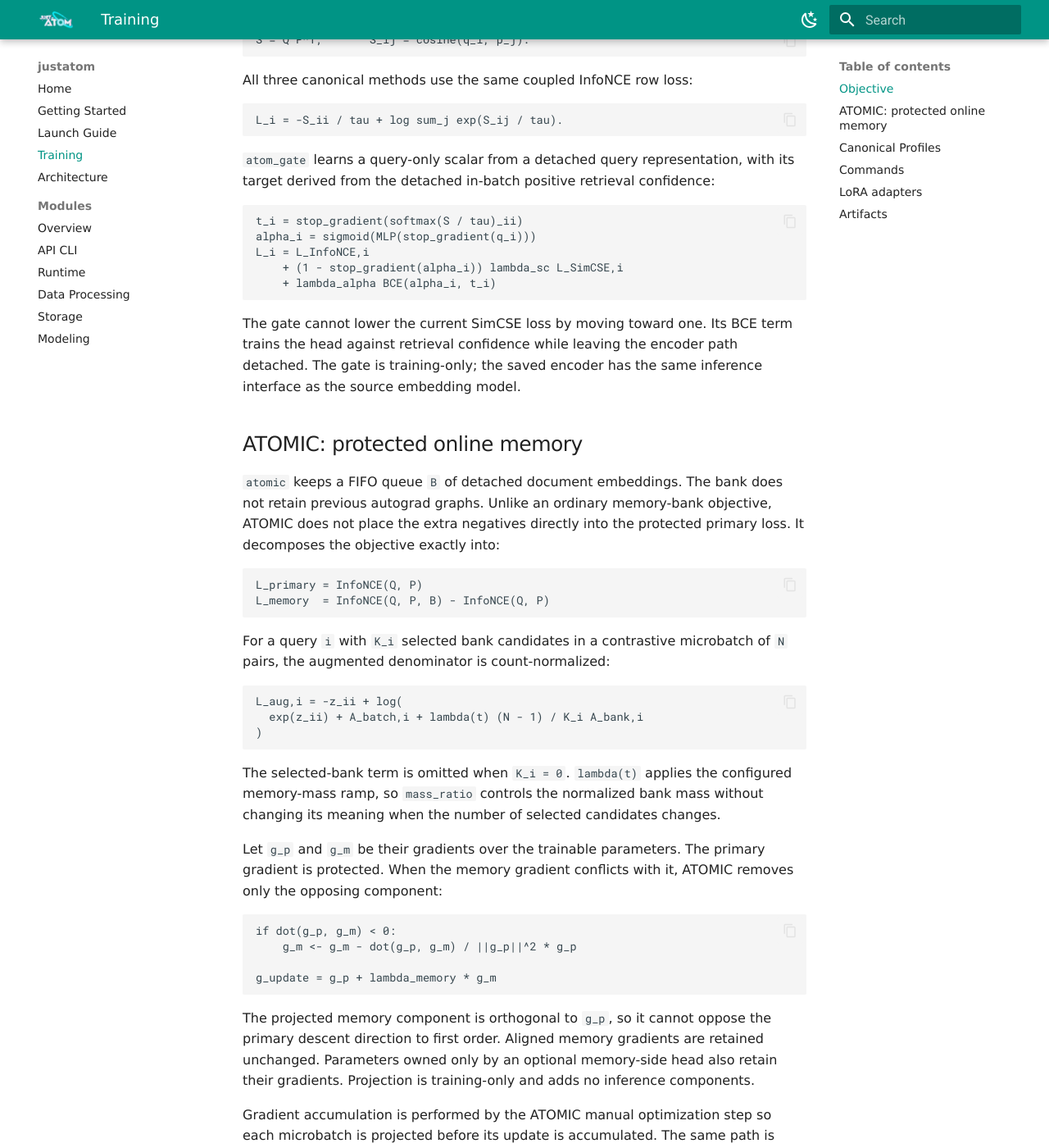
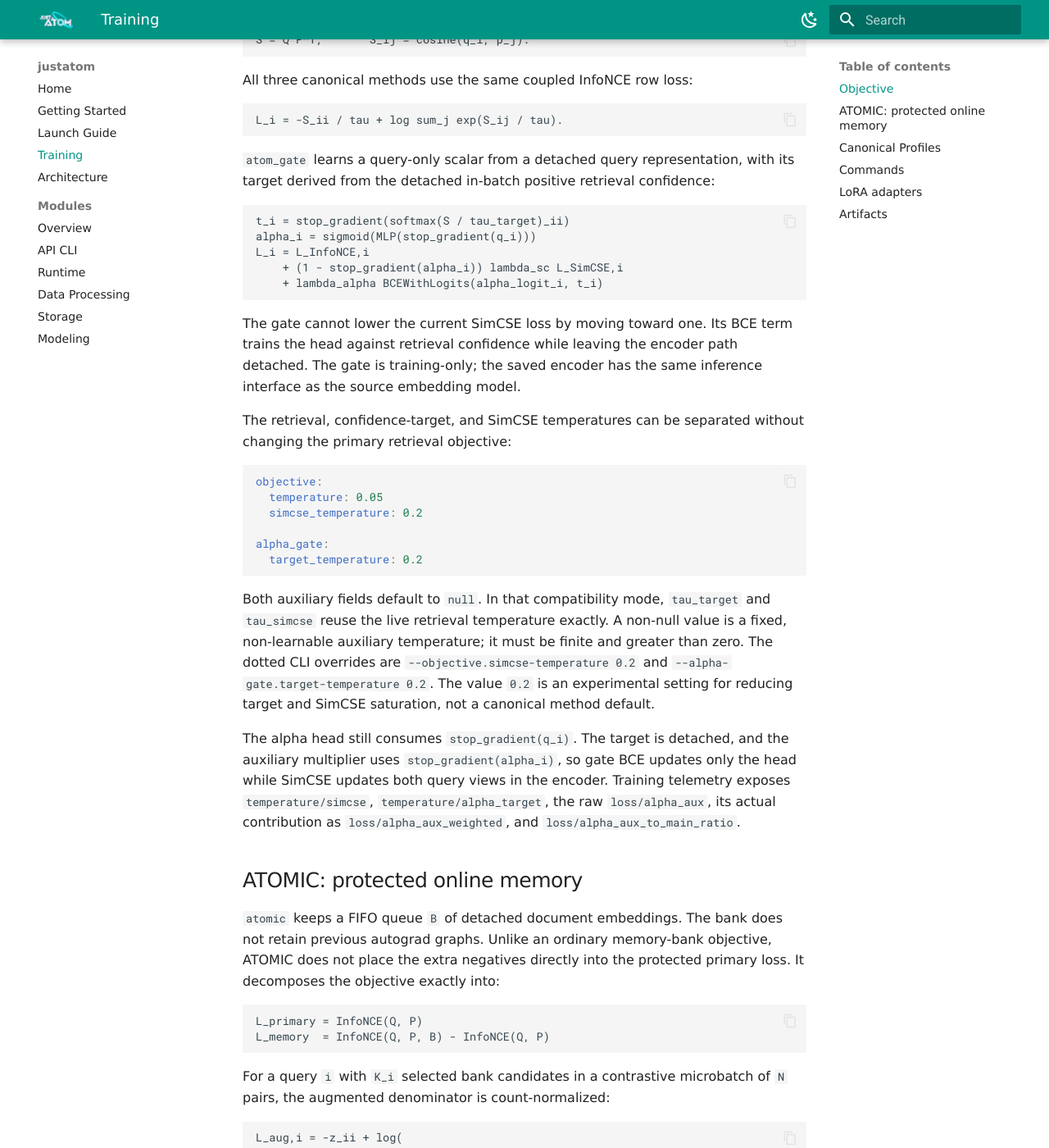
Before and after one commit to atomicai/justatom, an MkDocs documentation site: the page built from docs/training.md, in a window 1280 px wide and 1400 px high, scrolled down 631 px. Shown: the whole window at 82% size. Built offline with MkDocs 1.6.1 and Material for MkDocs 9.7.7, drawn with Linux system fonts in a browser that asks for light colours.

Commit message:
docs(training): expose alpha auxiliary temperatures

````diff
--- a/docs/training.md
+++ b/docs/training.md
@@ -28,17 +28,45 @@ with its target derived from the detached in-batch positive retrieval
 confidence:
 
 ```text
-t_i = stop_gradient(softmax(S / tau)_ii)
+t_i = stop_gradient(softmax(S / tau_target)_ii)
 alpha_i = sigmoid(MLP(stop_gradient(q_i)))
 L_i = L_InfoNCE,i
     + (1 - stop_gradient(alpha_i)) lambda_sc L_SimCSE,i
-    + lambda_alpha BCE(alpha_i, t_i)
+    + lambda_alpha BCEWithLogits(alpha_logit_i, t_i)
 ```
 
 The gate cannot lower the current SimCSE loss by moving toward one. Its BCE
 term trains the head against retrieval confidence while leaving the encoder
 path detached. The gate is training-only; the saved encoder has the same
 inference interface as the source embedding model.
+
+The retrieval, confidence-target, and SimCSE temperatures can be separated
+without changing the primary retrieval objective:
+
+```yaml
+objective:
+  temperature: 0.05
+  simcse_temperature: 0.2
+
+alpha_gate:
+  target_temperature: 0.2
+```
+
+Both auxiliary fields default to `null`. In that compatibility mode,
+`tau_target` and `tau_simcse` reuse the live retrieval temperature exactly.
+A non-null value is a fixed, non-learnable auxiliary temperature; it must be
+finite and greater than zero. The dotted CLI overrides are
+`--objective.simcse-temperature 0.2` and
+`--alpha-gate.target-temperature 0.2`. The value `0.2` is an experimental
+setting for reducing target and SimCSE saturation, not a canonical method
+default.
+
+The alpha head still consumes `stop_gradient(q_i)`. The target is detached,
+and the auxiliary multiplier uses `stop_gradient(alpha_i)`, so gate BCE updates
+only the head while SimCSE updates both query views in the encoder. Training
+telemetry exposes `temperature/simcse`, `temperature/alpha_target`, the raw
+`loss/alpha_aux`, its actual contribution as `loss/alpha_aux_weighted`, and
+`loss/alpha_aux_to_main_ratio`.
 
 ## ATOMIC: protected online memory
 
````
Also changed, not shown: 3 other files.
